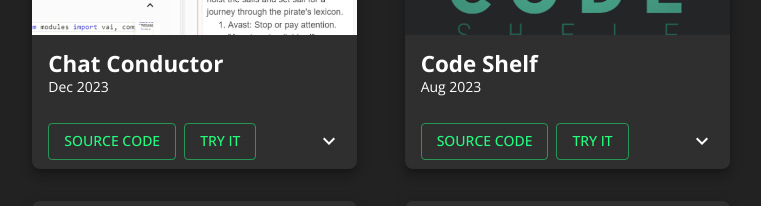
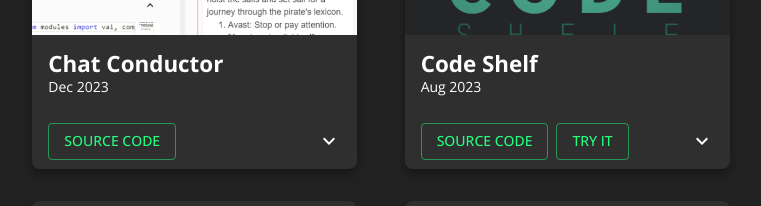
Before and after one commit to LioQing/personal-website-2022, a React (Create React App) app: page / in a window 1280 px wide. Shown: the part 3040-3246 px from the top of the page, without its empty margins (259-1020 px from the left). Built offline with nearby package versions, Linux system fonts and the light colour scheme.

Commit message:
Fix links and remove unused links
Because my local server is not up anymore

```diff
--- a/src/components/ProgrammingProjects.tsx
+++ b/src/components/ProgrammingProjects.tsx
@@ -161,8 +161,7 @@ const ProgrammingProjects = () => {
             techs='Django, React, Docker, PostgreSQL, Microsoft Azure, Google Cloud'
             description='A web application for simple containerized generative AI pipeline prototyping, with support for popular services such as OpenAI ChatGPT, Google Gemini Pro.'
             link='https://github.com/LioQing/chat-conductor'
-            image={`${process.env.PUBLIC_URL}/images/chat-conductor.png`}
-            tryLink='http://chat-conductor.lioqing.com' />
+            image={`${process.env.PUBLIC_URL}/images/chat-conductor.png`} />
           <ProjectCard
             title='Race AI'
             type='Machine Learning Project'
@@ -197,7 +196,7 @@ const ProgrammingProjects = () => {
             description='A coding tutorial site I created for learning computer science concepts, with animations and interactive components for better learning experience.'
             link='https://github.com/LioQing/code-shelf'
             image={`${process.env.PUBLIC_URL}/images/code-shelf-${theme}.png`}
-            tryLink='https://lioqing.com/code-shelf' />
+            tryLink='https://www.lioqing.com/code-shelf' />
           <ProjectCard
             title='Delivery in a Hearbeat'
             type='Browser Game'
```
Also changed, not shown: 1 other file (tests, documents, lock files or other folders).
